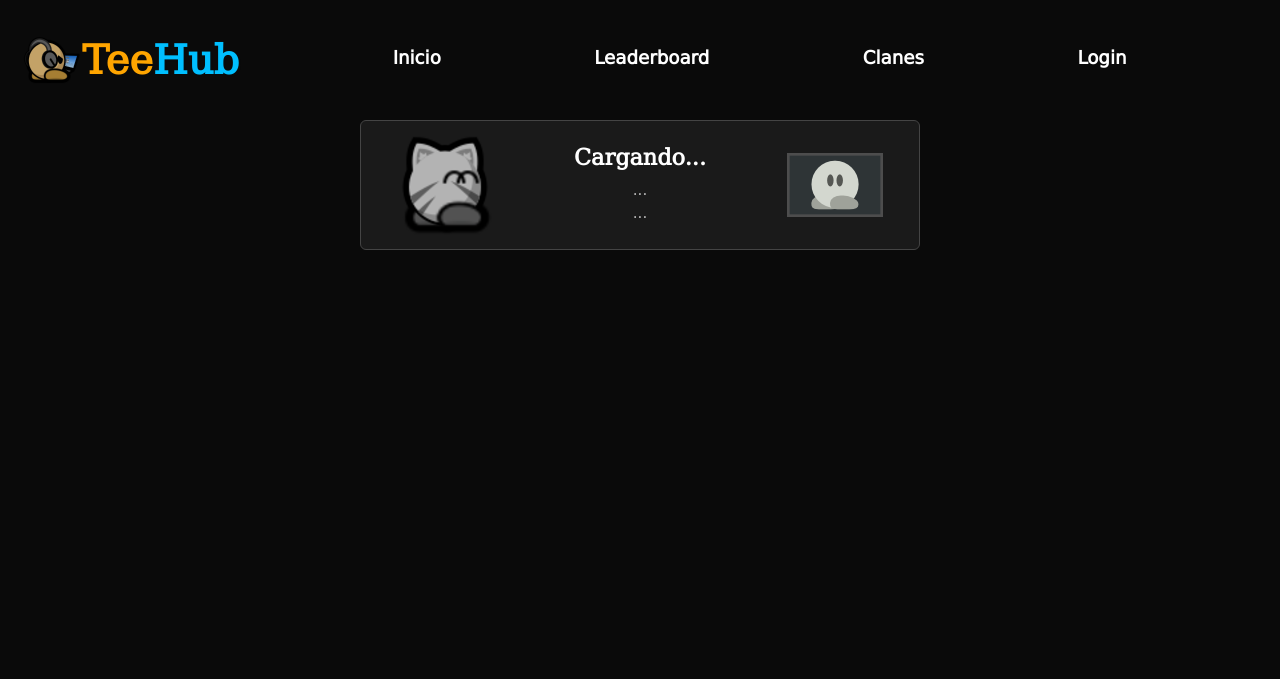
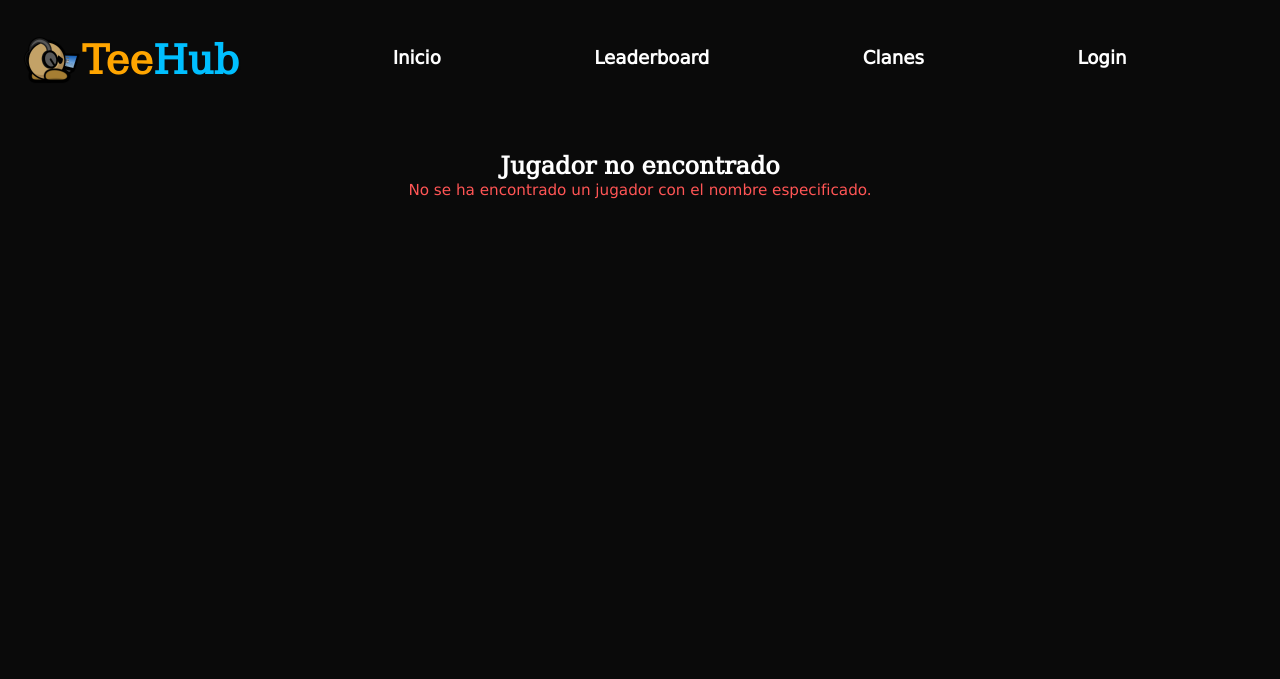
Before and after one commit to FranBag/TeeHub, a PHP site: page /src/pages/player_profile.html in a window 1280 px wide. Shown: the top 679 px of the page. Run offline with PHP 8.4, Linux system fonts and the light colour scheme.

Commit message:
Añadido mensaje de jugador no encontrado

```diff
--- a/src/css/style.css
+++ b/src/css/style.css
@@ -452,8 +452,9 @@ hr {
 }
 
 .primary-article {
-    display: grid;
-    grid-template-columns: 30% auto 30%;
+    display: flex;
+    align-items: center;
+    justify-content: space-between;
 }
 
 .primary-article-image {
@@ -467,3 +468,10 @@ hr {
     justify-content: center;
     align-items: center;
 }
+
+#player-not-found {
+    display: none;
+    text-align: center;
+    color: #ff5555;
+    margin-top: 2rem;
+}
--- a/src/js/player_controller.js
+++ b/src/js/player_controller.js
@@ -4,19 +4,28 @@ document.addEventListener("DOMContentLoaded", async () => {
 
     const apiURL = `https://ddstats.tw/profile/json?player=${encodeURIComponent(playerName)}`;
 
+    const article = document.getElementById("player-article");
+    const notFound = document.getElementById("player-not-found");
+
     try {
         const response = await fetch(apiURL);
         const data = await response.json();
-        if(data.error) {
-            throw new Error(`No se ha encontrado un jugador con el nombre ${playerName}`);
+
+        if (!data.name || data.error) {
+            throw new Error("Jugador no encontrado");
         }
 
         document.getElementById("player-name").textContent = data.name;
         document.getElementById("player-clan").textContent = `Clan: ${data.clan || "Sin clan"}`;
         document.getElementById("player-points").textContent = `Puntuación: ${data.points}`;
 
+        article.style.display = "flex";
+        notFound.style.display = "none";
+
         console.log("Datos del jugador:", data);
     } catch (error) {
         console.error(error);
+        article.style.display = "none";
+        notFound.style.display = "block";
     }
 });
--- a/src/pages/player_profile.html
+++ b/src/pages/player_profile.html
@@ -33,7 +33,7 @@
     </header>
 
     <main class="main main-player-profile">
-        <article class="player-profile-article primary-article">
+        <article class="player-profile-article primary-article" id="player-article">
             <div class="primary-article-image">
                 <img id="player-skin" src="../assets/images/player_skin_placeholder.png" alt="Skin de jugador">
             </div>
@@ -46,6 +46,10 @@
                 <img id="player-countryflag" src="../assets/images/contry_flag_placeholder.png" alt="Bandera del país de jugador">
             </div>
         </article>
+        <div id="player-not-found">
+            <h2>Jugador no encontrado</h2>
+            <p>No se ha encontrado un jugador con el nombre especificado.</p>
+        </div>
     </main>
 
     <footer class="global-footer">
```
